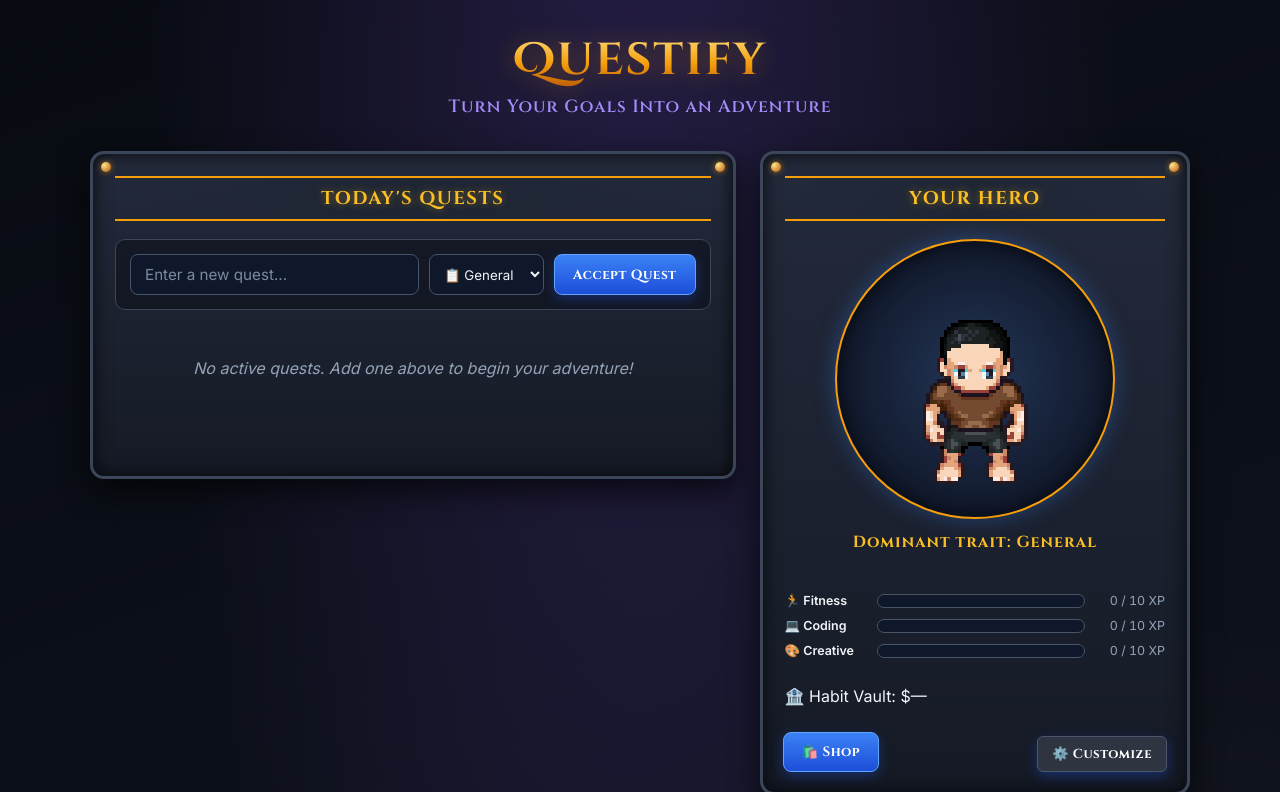
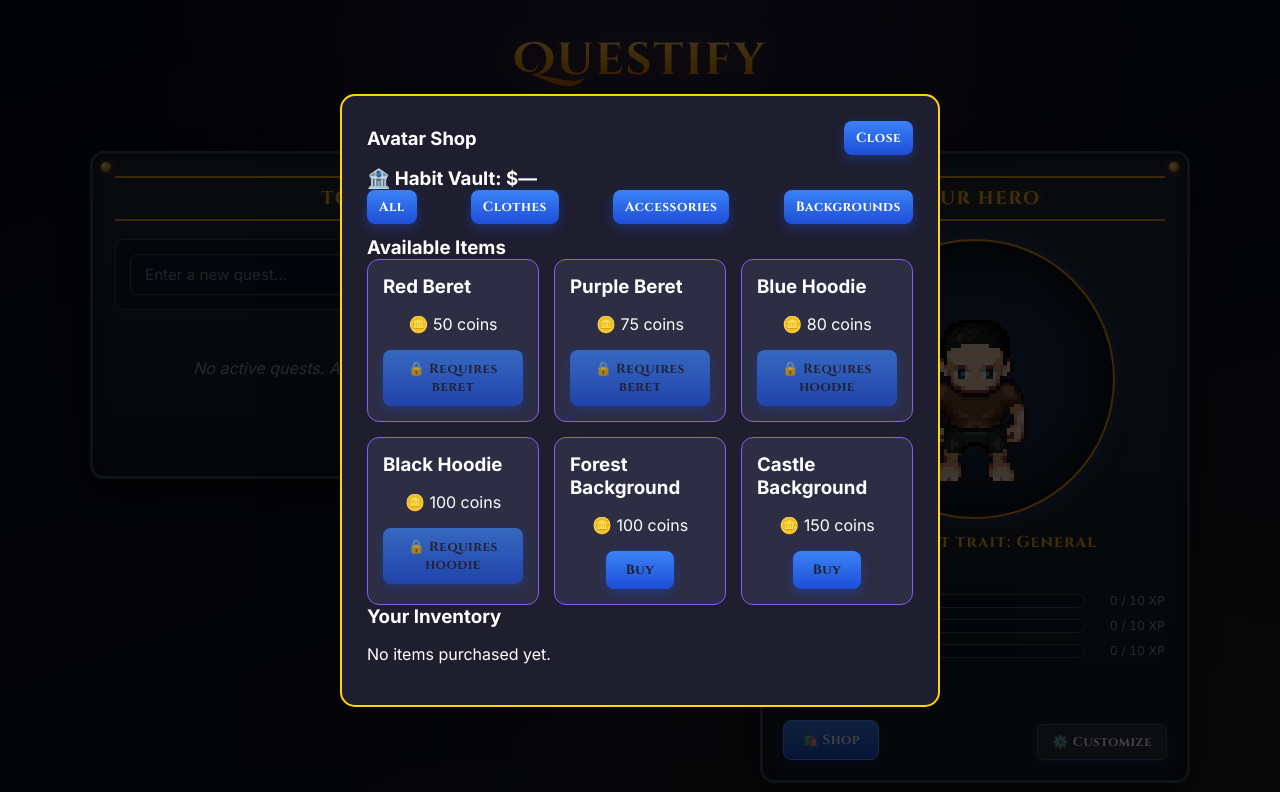
Before and after one commit to JacksonSWCoding/Questify, a plain HTML site: page layout/index.html in a window 1280 px wide. Both pictures are taken after a click on the button "🛍️ Shop". Shown: the top 792 px of the page. Drawn offline with nearby package versions, Linux system fonts and the light colour scheme; no server answers.

Commit message:
Fixed shop so it is now an overlay instead of opening at the bottom of the screen

```diff
--- a/layout/index.html
+++ b/layout/index.html
@@ -8,6 +8,7 @@
     <link rel="preconnect" href="https://fonts.gstatic.com" crossorigin>
     <link href="https://fonts.googleapis.com/css2?family=Cinzel+Decorative:wght@700&family=Cinzel:wght@600;700&family=Inter:wght@400;600;700&display=swap" rel="stylesheet">
     <link rel="stylesheet" href="/static/style.css?v=5">
+    <link rel="stylesheet" href="/static/shop.css?v=2">
     <script src="/static/shop.js" defer></script>
 </head>
 <body>
--- a/static/shop.css
+++ b/static/shop.css
@@ -3,11 +3,11 @@
 .shop-modal {
     position: fixed;
     inset: 0;
-    background-color: rgba(0, 0, 0, 0.7);
+    background-color: rgba(0, 0, 0, 0.75);
     display: flex;
     justify-content: center;
     align-items: center;
-    z-index: 1000;
+    z-index: 2000;
 }
 
 /* Hide shop when closed */
@@ -70,6 +70,20 @@
     font-weight: 700;
 }
 
+.shop-content h2,
+.shop-content h3 {
+    margin: 0;
+    padding: 0;
+    border: none;
+    background: none;
+    text-align: left;
+    text-transform: none;
+    letter-spacing: 0;
+    text-shadow: none;
+    font-family: Inter, Arial, sans-serif;
+    color: white;
+}
+
 .shop-header,
 .shop-categories {
     display: flex;
```
